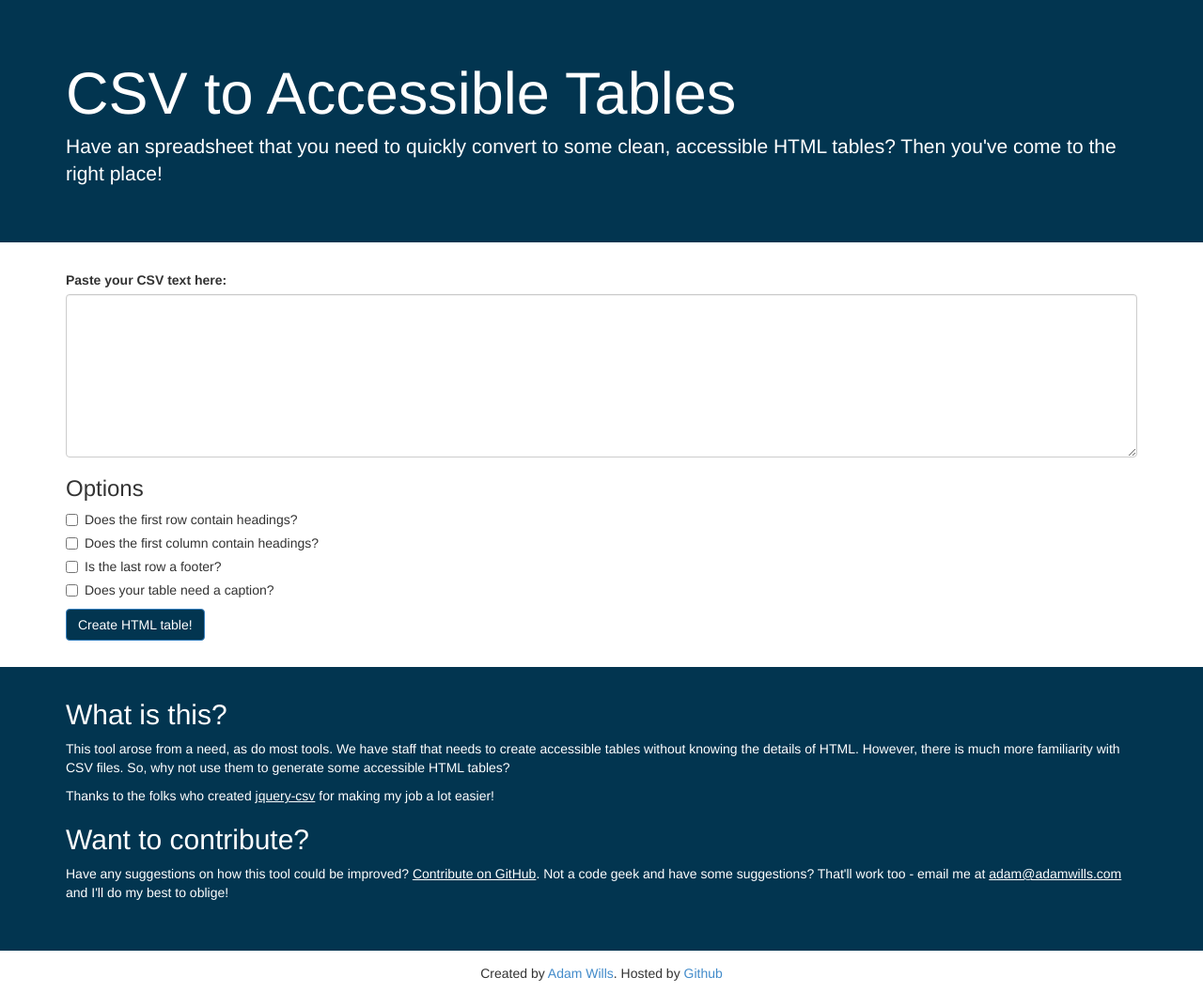
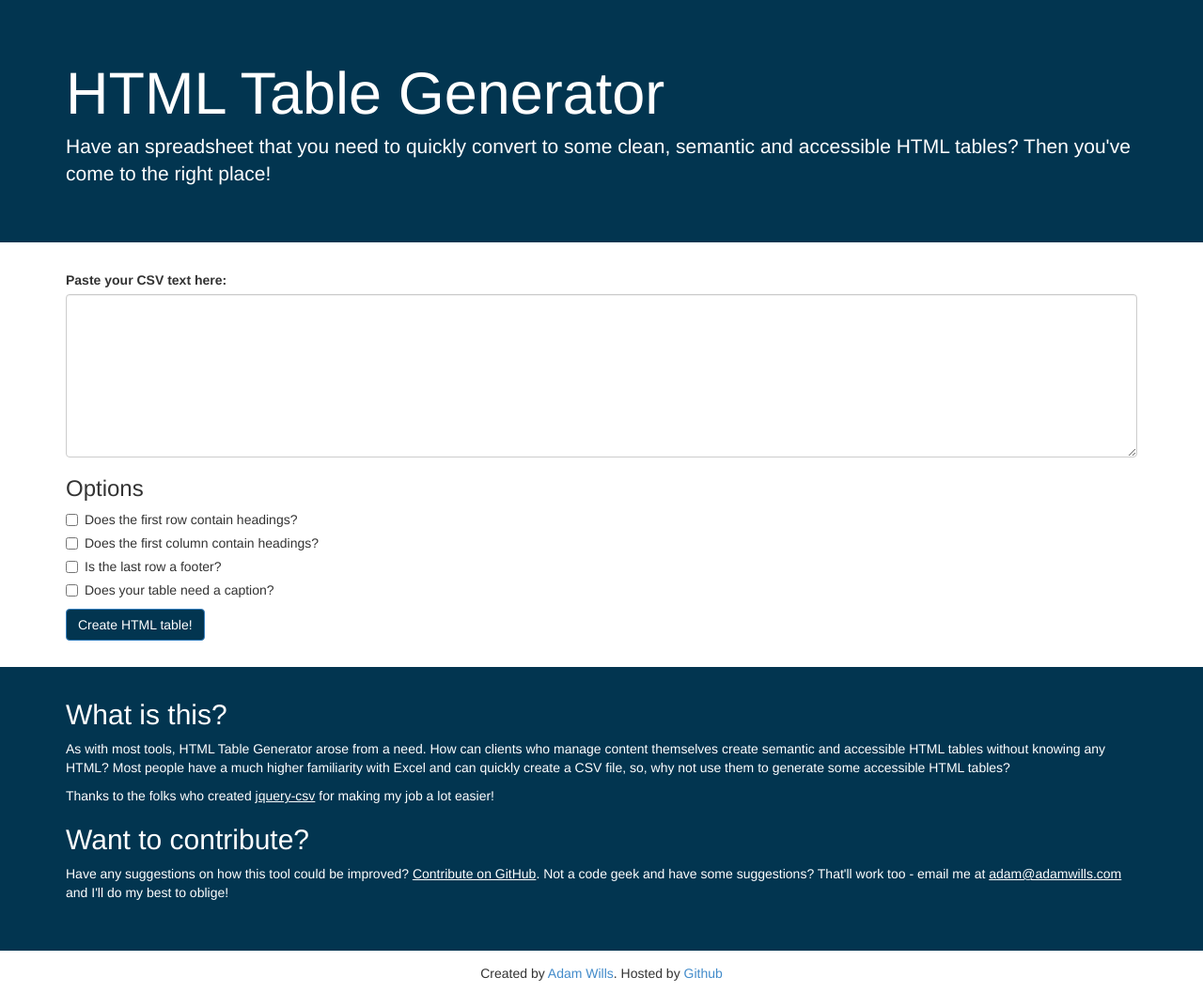
Before and after one commit to AdamWills/csv-accessible-table, a website: page index.html in a window 1280 px wide. Shown: the whole page at 94% size. Drawn offline with nearby package versions, Linux system fonts and the light colour scheme.

Commit message:
Updated name and description

```diff
--- a/index.html
+++ b/index.html
@@ -13,7 +13,7 @@
 
         <meta charset="utf-8">
         <meta http-equiv="X-UA-Compatible" content="IE=edge,chrome=1">
-        <title>CSV to Accessible Tables</title>
+        <title>HTML Table Generator</title>
         <meta name="description" content="A tool to quickly and easily create accessible HTML tables">
         <meta name="viewport" content="width=device-width">
 
@@ -28,8 +28,8 @@
     <!-- Main jumbotron for a primary marketing message or call to action -->
     <div class="jumbotron">
       <div class="container">
-        <h1>CSV to Accessible Tables</h1>
-        <p>Have an spreadsheet that you need to quickly convert to some clean, accessible HTML tables? Then you've come to the right place!</p>
+        <h1>HTML Table Generator</h1>
+        <p>Have an spreadsheet that you need to quickly convert to some clean, semantic and accessible HTML tables? Then you've come to the right place!</p>
       </div>
     </div>
 
@@ -102,7 +102,7 @@
 
         <h2>What is this?</h2>
 
-        <p>This tool arose from a need, as do most tools. We have staff that needs to create accessible tables without knowing the details of HTML. However, there is much more familiarity with CSV files. So, why not use them to generate some accessible HTML tables?</p>
+        <p>As with most tools, HTML Table Generator arose from a need. How can clients who manage content themselves create semantic and accessible HTML tables without knowing any HTML? Most people have a much higher familiarity with Excel and can quickly create a <abbr tile="Comma Separated Values">CSV</abbr> file, so, why not use them to generate some accessible HTML tables?</p>
 
         <p>Thanks to the folks who created <a href="https://code.google.com/p/jquery-csv/">jquery-csv</a> for making my job a lot easier!</p>
 
```
